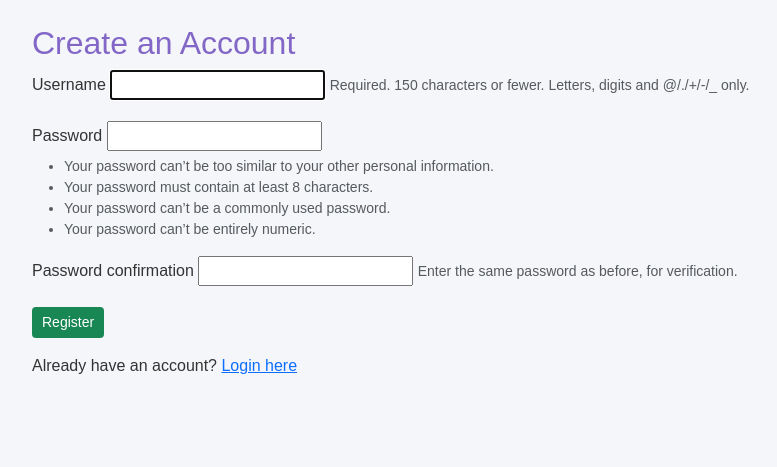
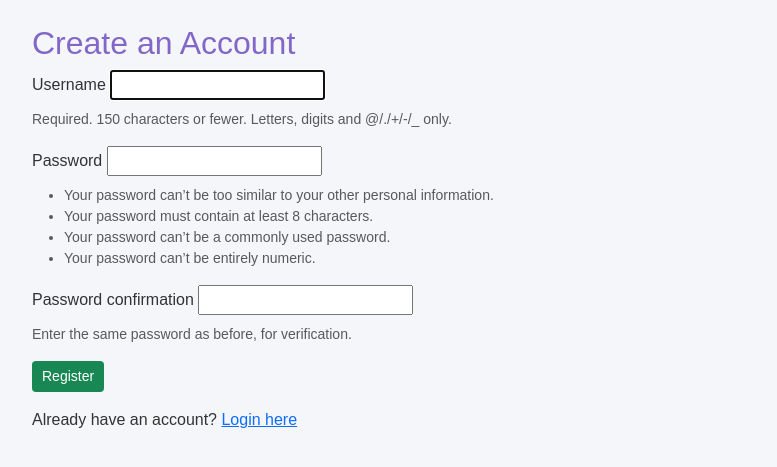
Before and after one commit to kulthoom12/habit_tracker, a Django app: page /register/ in a window 1280 px wide. Shown: the part 81-548 px from the top of the page, without its empty margins (50-827 px from the left). Run offline with Django 5.2, Linux system fonts and the light colour scheme.

Commit message:
Chnage <small> to <div>

```diff
--- a/habits/templates/habits/register.html
+++ b/habits/templates/habits/register.html
@@ -27,13 +27,14 @@
     {% if field.errors %}
     <div class="text-danger small">
       {{ field.errors }}
+
     </div>
     {% endif %}
 
     {% if field.help_text %}
-    <small id="{{ field.id_for_label }}_helptext" class="form-text text-muted">
-      {{ field.help_text }}
-    </small>
+    <div id="{{ field.id_for_label }}_helptext" class="form-text text-muted">
+      {{ field.help_text|safe }}
+    </div>
     {% endif %}
 
   </div>
```
